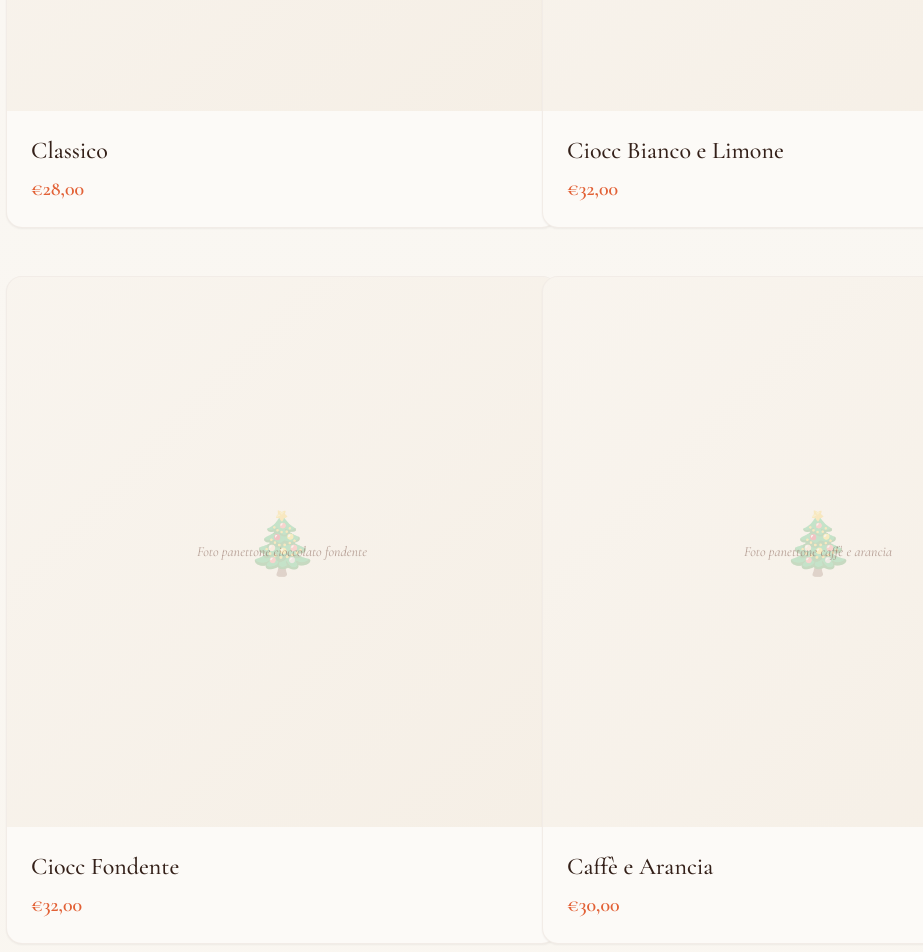
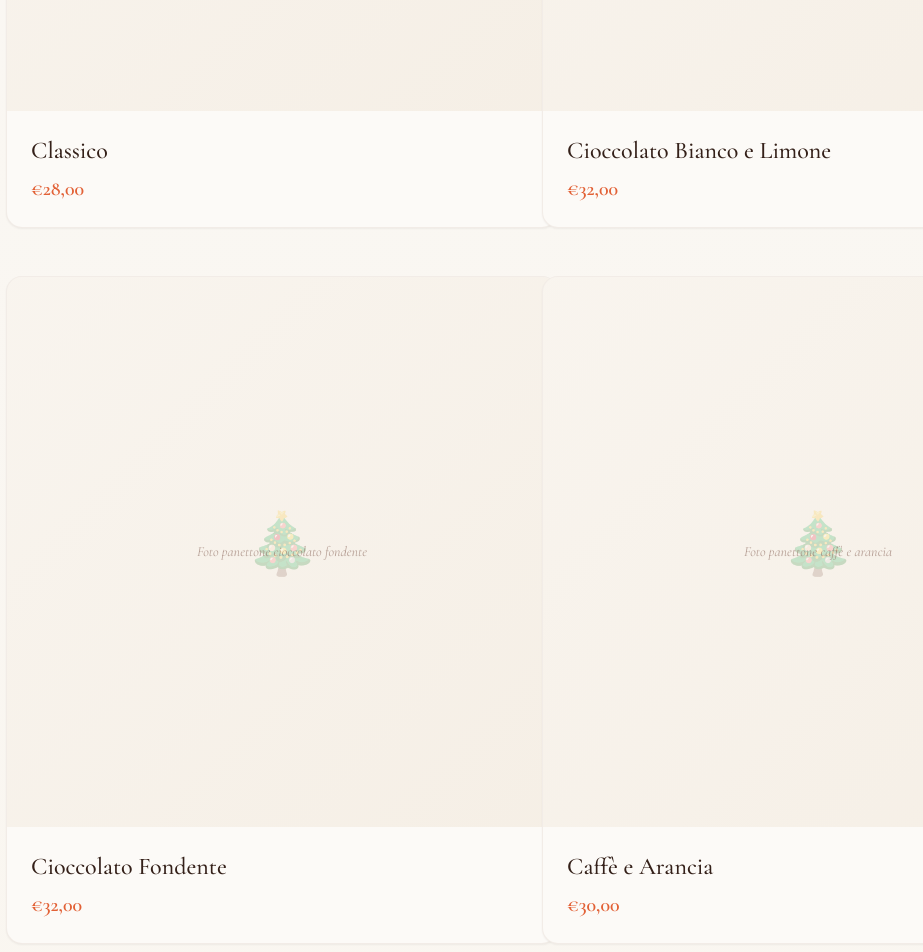
Before and after one commit to jiortry/mattiaspadavecchia, a React (Vite) app: page / in a window 1280 px wide. Shown: the part 900-1852 px from the top of the page, without its empty margins (90-1013 px from the left). Built offline with nearby package versions, Linux system fonts and the light colour scheme; the HTML template or start-up script is replaced by a standard one.

Commit message:
Fix panettone names

```diff
--- a/src/pages/Index.tsx
+++ b/src/pages/Index.tsx
@@ -30,7 +30,7 @@ const panettoni: Panettone[] = [
     imagePlaceholder: "Foto panettone classico",
   },
   {
-    name: "Ciocc Bianco e Limone",
+    name: "Cioccolato Bianco e Limone",
     price: "€32,00",
     ingredients: [
       "Farina di grano tenero tipo 0",
@@ -46,7 +46,7 @@ const panettoni: Panettone[] = [
     imagePlaceholder: "Foto panettone cioccolato bianco e limone",
   },
   {
-    name: "Ciocc Fondente",
+    name: "Cioccolato Fondente",
     price: "€32,00",
     ingredients: [
       "Farina di grano tenero tipo 0",
```
